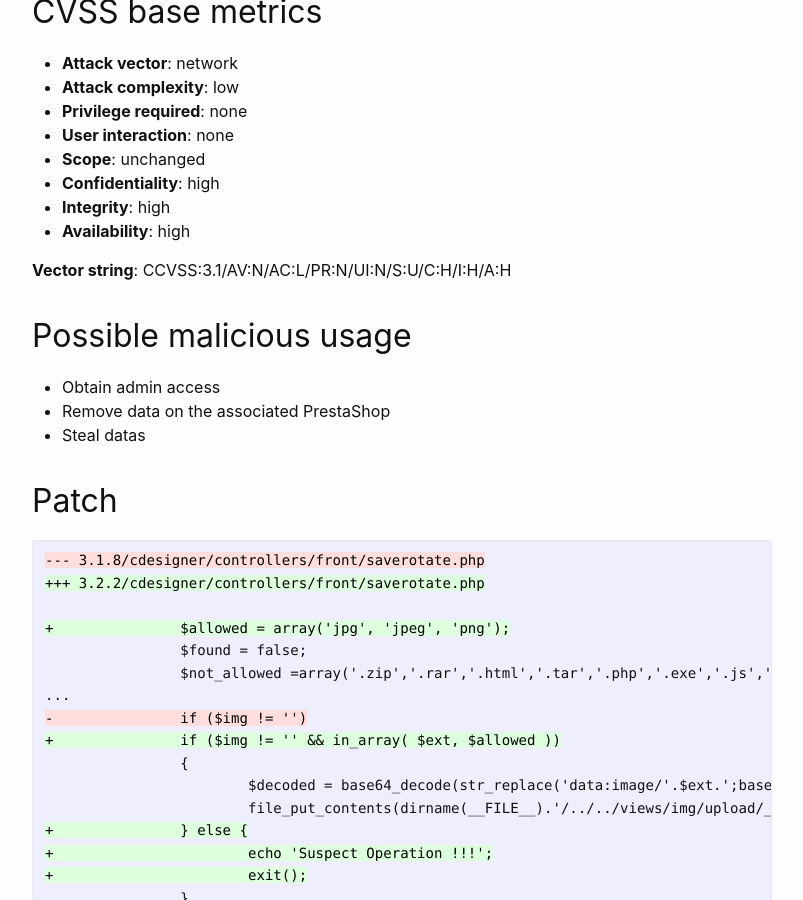
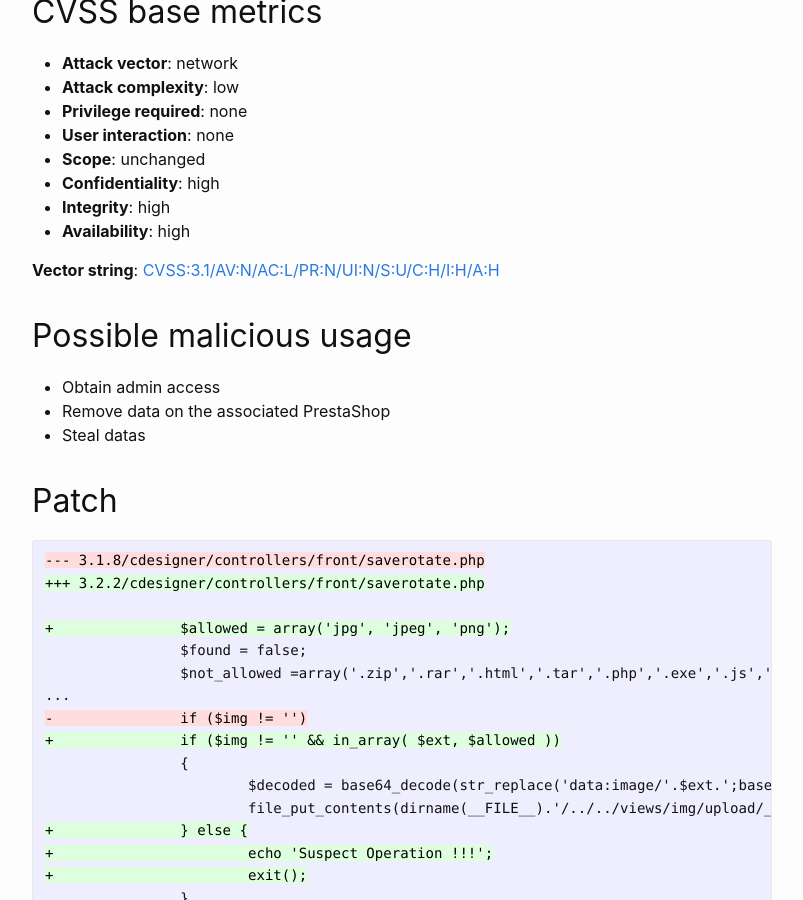
Before and after one commit to friends-of-presta/security-advisories, a Jekyll site: the page built from _posts/2023-04-06-cdesigner-CWE434.md, in a window 1280 px wide and 900 px high, scrolled down 1221 px. Shown: the whole window, without its empty margins (238-1041 px from the left). Built offline with Jekyll 4.4.1, drawn with Linux system fonts in a browser that asks for light colours.

Commit message:
Update 2023-04-06-cdesigner-CWE434.md

```diff
--- a/_posts/2023-04-06-cdesigner-CWE434.md
+++ b/_posts/2023-04-06-cdesigner-CWE434.md
@@ -51,7 +51,7 @@ The method `CdesignerSaverotateModuleFrontController::initContent()` misuses str
 * **Integrity**: high
 * **Availability**: high
 
-**Vector string**: CCVSS:3.1/AV:N/AC:L/PR:N/UI:N/S:U/C:H/I:H/A:H
+**Vector string**: [CVSS:3.1/AV:N/AC:L/PR:N/UI:N/S:U/C:H/I:H/A:H](https://nvd.nist.gov/vuln-metrics/cvss/v3-calculator?vector=AV:N/AC:L/PR:N/UI:N/S:U/C:H/I:H/A:H)
 
 ## Possible malicious usage
 
```
